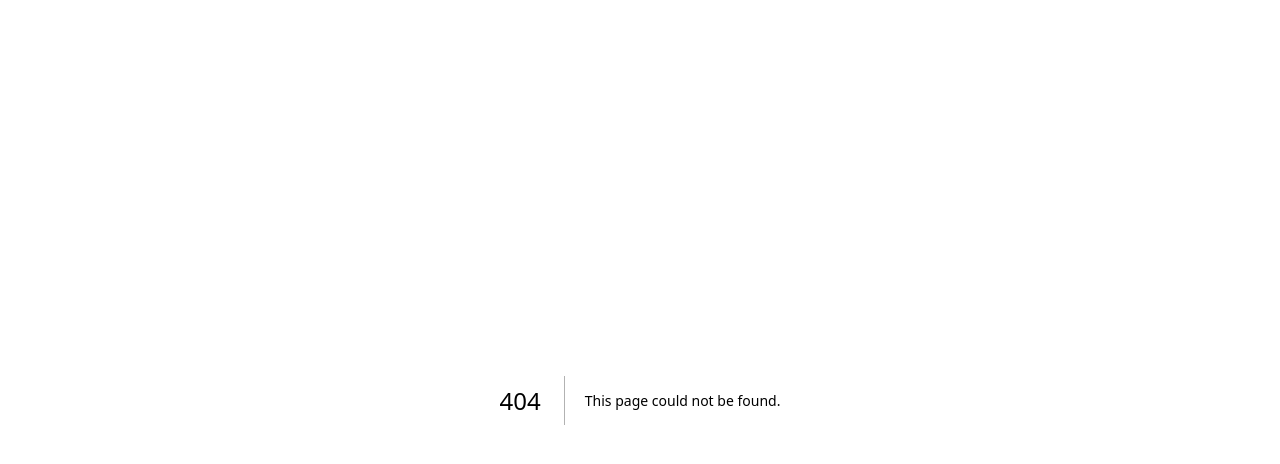
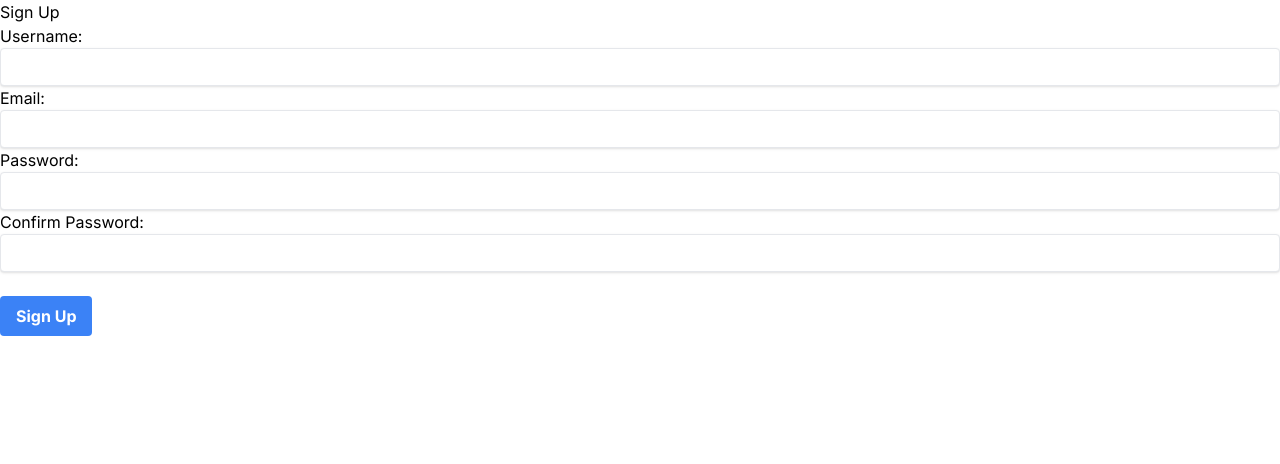
Before and after one commit to bhwong11/exploding-kittens, a Next.js app in the folder exploding-kittens-frontend/: page /auth/signup in a window 1280 px wide. Before the commit this address had no page. Shown: the top 464 px of the page. Built offline with nearby package versions, Linux system fonts and the light colour scheme.

Commit message:
added signup page

```diff
--- a/exploding-kittens-frontend/src/app/auth/login/page.tsx
+++ b/exploding-kittens-frontend/src/app/auth/login/page.tsx
@@ -6,8 +6,8 @@ import { usePlayerContext } from '@/context/players'
 const Login = () => {
   const router = useRouter()
   const { setCurrentPlayer } = usePlayerContext() || {}
-  const [username, setUsername] = useState('')
-  const [password, setPassword] = useState('')
+  const [username, setUsername] = useState<string>('')
+  const [password, setPassword] = useState<string>('')
 
   const handleLogin = async () => {
 
--- /dev/null
+++ b/exploding-kittens-frontend/src/app/auth/signup/page.tsx
@@ -0,0 +1,102 @@
+'use client'
+import { useState } from 'react'
+import { useRouter } from 'next/navigation'
+import { usePlayerContext } from '@/context/players'
+
+const Signup = () => {
+  const router = useRouter()
+  const { setCurrentPlayer } = usePlayerContext() || {}
+  const [username, setUsername] = useState<string>('')
+  const [email, setEmail] = useState<string>('')
+  const [password, setPassword] = useState<string>('')
+  const [passwordConfirmation, setPasswordConfirmation] = useState<string>('')
+
+  const passMatch = () => {
+    if (password === passwordConfirmation) return true
+    return false
+  }
+
+  const handleSignup = async () => {
+    try {
+      await fetch('http://localhost:3000/users', {
+        method: 'POST',
+        headers: {
+          'Content-Type': 'application/json',
+        },
+        body: JSON.stringify({
+          username,
+          email,
+          password
+        }),
+      })
+      .then(res => res.json())
+      .then((data: User) => {
+        if (setCurrentPlayer && data.username) {
+          setCurrentPlayer(data)
+          router.push('/')
+        }
+      })
+    } catch (error) {
+      console.error('Error during signup:', error)
+    }
+  }
+
+  return (
+    <div>
+      <h2>Sign Up</h2>
+      <form id='signup-form'>
+        <label>
+          Username:
+          <input
+            className="shadow appearance-none border rounded w-full py-2 px-3 text-gray-700 leading-tight focus:outline-none focus:shadow-outline"
+            type="text"
+            value={username}
+            onChange={(e) => setUsername(e.target.value)}
+          />
+        </label>
+        <br />
+        <label>
+          Email:
+          <input
+            className="shadow appearance-none border rounded w-full py-2 px-3 text-gray-700 leading-tight focus:outline-none focus:shadow-outline"
+            type="email"
+            value={email}
+            onChange={(e) => setEmail(e.target.value)}
+          />
+        </label>
+        <br />
+        <label>
+          Password:
+          <input
+            className="shadow appearance-none border rounded w-full py-2 px-3 text-gray-700 leading-tight focus:outline-none focus:shadow-outline"
+            type="password"
+            value={password}
+            onChange={(e) => setPassword(e.target.value)}
+          />
+        </label>
+        <br />
+        <label>
+          Confirm Password:
+          <input
+            className="shadow appearance-none border rounded w-full py-2 px-3 text-gray-700 leading-tight focus:outline-none focus:shadow-outline"
+            type="password"
+            value={passwordConfirmation}
+            onChange={(e) => setPasswordConfirmation(e.target.value)}
+          />
+          { passMatch() ? <p></p> : <p className='text-red-600'>Passwords don't match</p>}
+        </label>
+        <br />
+        <button
+          disabled={!passMatch()}
+          className="btn btn-blue"
+          type="button"
+          onClick={handleSignup}
+        >
+          Sign Up
+        </button>
+      </form>
+    </div>
+  )
+}
+
+export default Signup
```
